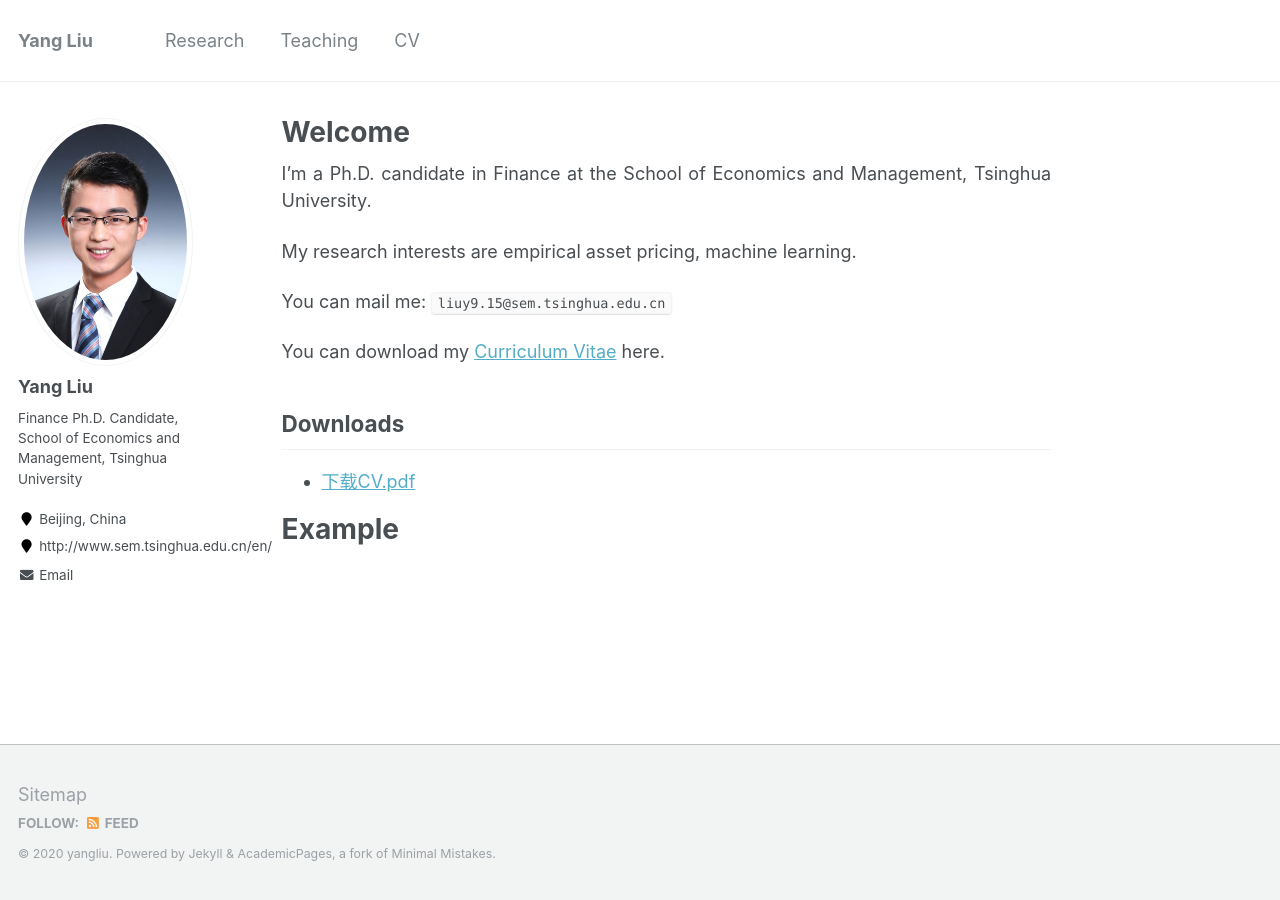
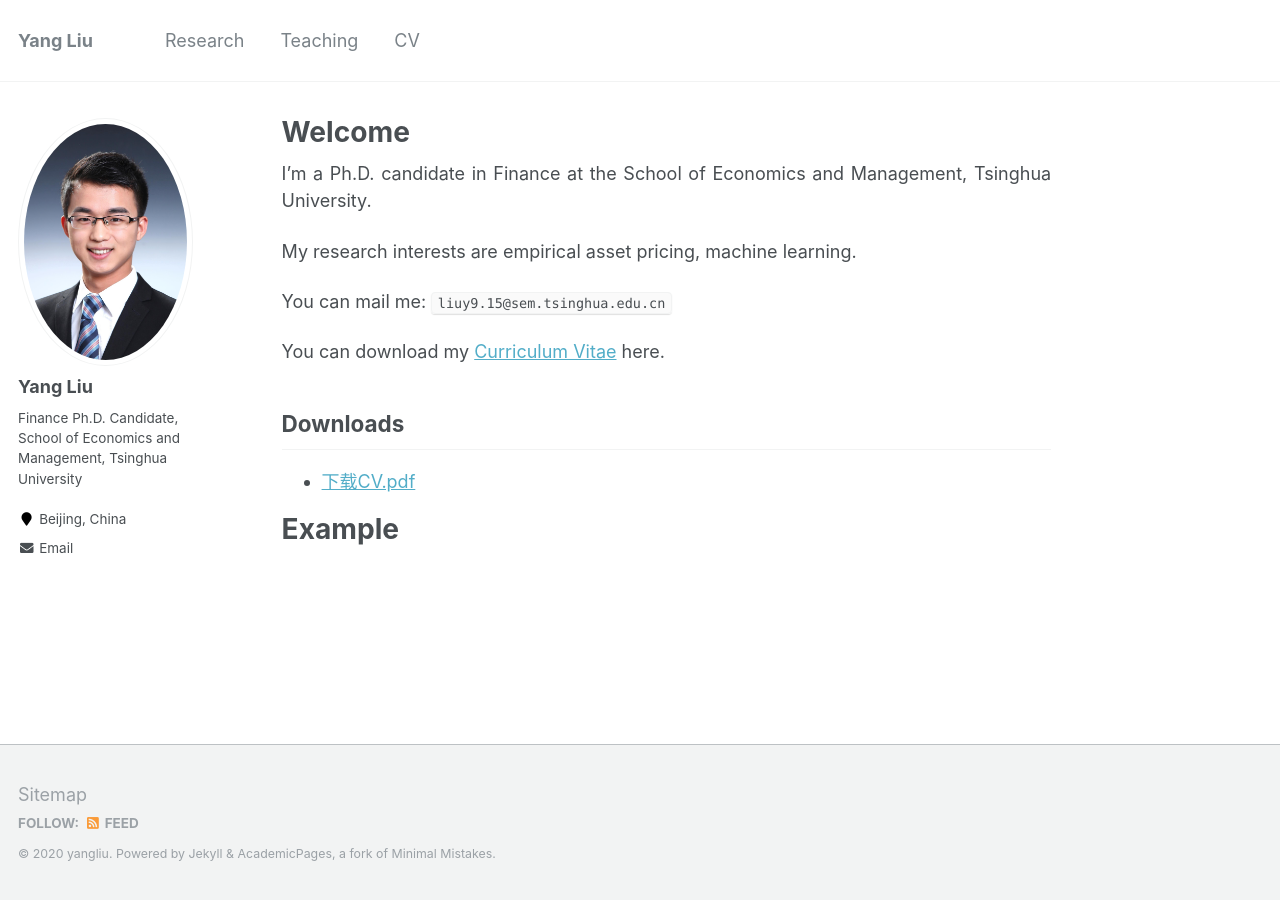
Before and after one commit to yangliu-finance/yangliu-finance.github.io, a Jekyll site: the page built from _pages/about.md, in a window 1280 px wide. Built offline with Jekyll 4.4.1, drawn with Linux system fonts in a browser that asks for light colours.

Commit message:
Update _config.yml

```diff
--- a/_config.yml
+++ b/_config.yml
@@ -84,7 +84,7 @@ author:
   avatar           : "Photo_Yang.jpg"
   bio              : "Finance Ph.D. Candidate, School of Economics and Management, Tsinghua University" #  in STL Econometrics · Statistics · ML
   location         : "Beijing, China" # "Washington University in St. Louis"
-  employer         : "http://www.sem.tsinghua.edu.cn/en/"
+  employer         : # "http://www.sem.tsinghua.edu.cn/en/"
   pubmed           : # "https://www.ncbi.nlm.nih.gov/pubmed/?term=john+snow"
   googlescholar    : # "http://yourfullgooglescholarurl.com"
   email            : liuy9.15@sem.tsinghua.edu.cn
```
